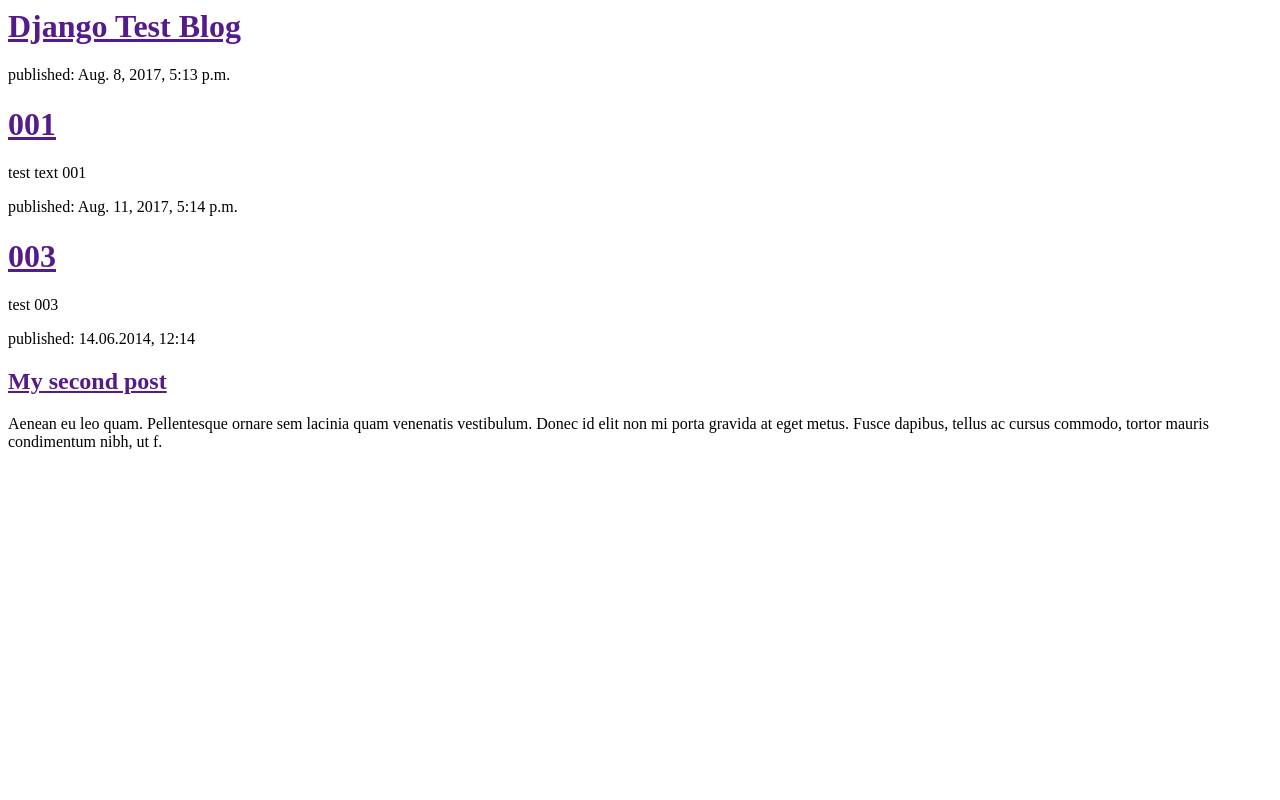
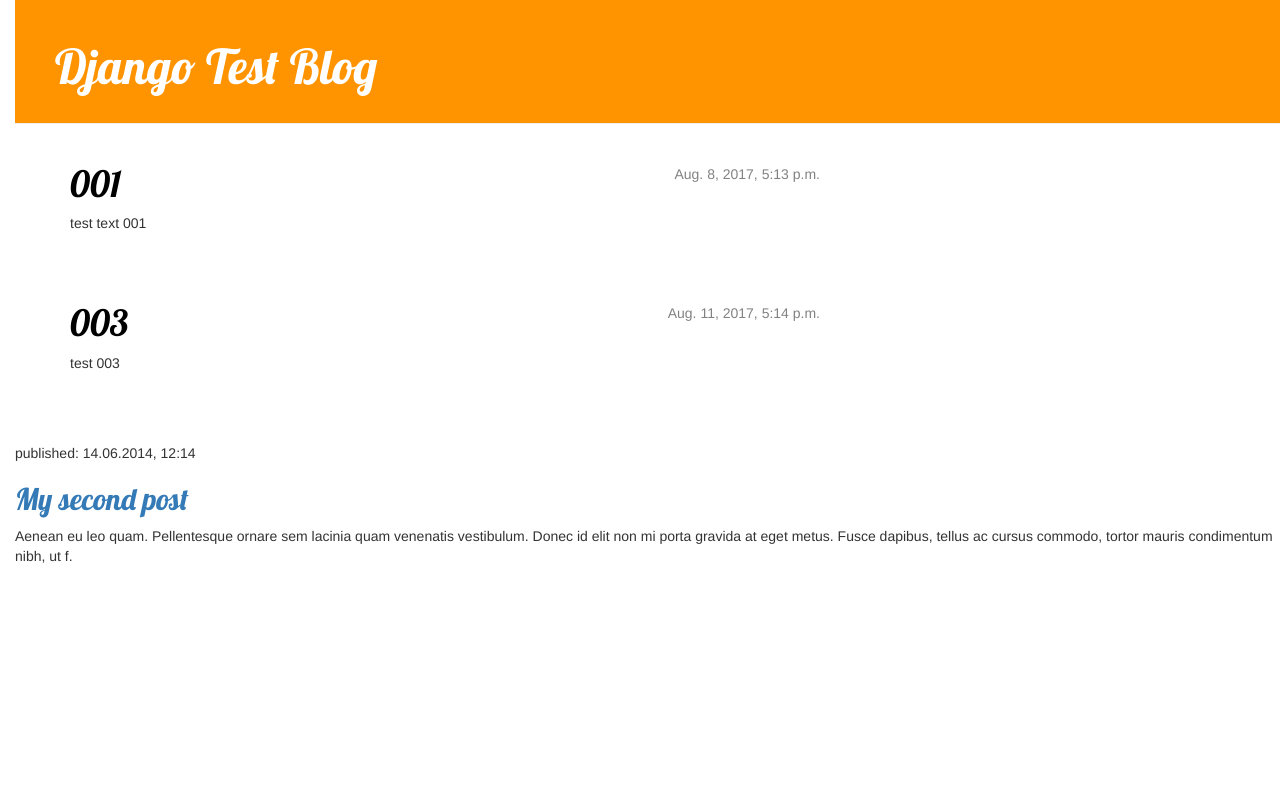
Before and after one commit to wangyunyu/my-first-blog, a Django app: page / in a window 1280 px wide. Run offline with Django 3.2, Linux system fonts and the light colour scheme; data comes from the database, SQL or seed files in the repository; some libraries are stand-ins or nearby versions.

Commit message:
blog update

```diff
--- /dev/null
+++ b/blog/static/css/blog.css
@@ -0,0 +1,56 @@
+h1 a {
+    color:#FCA205;
+    font-family: 'Lobster';
+}
+
+body {
+    padding-left:15px;
+}
+
+.page-header {
+    background-color: #ff9400;
+    margin-top: 0;
+    padding: 20px 20px 20px 40px;
+}
+
+.page-header h1, .page-header h1 a, .page-header h1 a:visited, .page-header h1 a:active {
+    color: #ffffff;
+    font-size: 36pt;
+    text-decoration: none;
+}
+
+.content {
+    margin-left: 40px;
+}
+
+h1, h2, h3, h4 {
+    font-family: 'Lobster', cursive;
+}
+
+.date {
+    float: right;
+    color: #828282;
+}
+
+.save {
+    float: right;
+}
+
+.post-form textarea, .post-form input {
+    width: 100%;
+}
+
+.top-menu, .top-menu:hover, .top-menu:visited {
+    color: #ffffff;
+    float: right;
+    font-size: 26pt;
+    margin-right: 20px;
+}
+
+.post {
+    margin-bottom: 70px;
+}
+
+.post h1 a, .post h1 a:visited {
+    color: #000000;
+}
--- a/blog/templates/blog/post_list.html
+++ b/blog/templates/blog/post_list.html
@@ -1,20 +1,33 @@
+{% load staticfiles %}
 <html>
     <head>
+            <link rel="stylesheet" href="//maxcdn.bootstrapcdn.com/bootstrap/3.2.0/css/bootstrap.min.css">
+            <link rel="stylesheet" href="//maxcdn.bootstrapcdn.com/bootstrap/3.2.0/css/bootstrap-theme.min.css">
+            <link rel="stylesheet" href="{% static 'css/blog.css' %}">
+            <link href="//fonts.googleapis.com/css?family=Lobster&subset=latin,latin-ext" rel="stylesheet" type="text/css">
         <title>Django Test blog</title>
     </head>
     <body>
 
-        <div>
+        <div class="page-header">
             <h1><a href="">Django Test Blog</a></h1>
         </div>
-        {% for post in posts %}
-        <div>
-            <p>published: {{post.published_date}}</p>
-            <h1><a href="">{{post.title}}</a></h1>
-            <p>{{post.text|linebreaksbr}}</p>
+        <div class="content container">
+            <div class="row">
+                <div class="col-md-8">
+                    {% for post in posts %}
+                        <div class="post">
+                            <div class="date">
+                                 {{post.published_date}}
+                            </div>
+                            <h1><a href="">{{post.title}}</a></h1>
+                             <p>{{post.text|linebreaksbr}}</p>
+                         </div>
+                    {% endfor %}
+                </div>
+            </div>
         </div>
-        {% endfor %}
-        <div>
+                <div>
             <p>published: 14.06.2014, 12:14</p>
             <h2><a href="">My second post</a></h2>
             <p>Aenean eu leo quam. Pellentesque ornare sem lacinia quam venenatis vestibulum. Donec id elit non mi porta gravida at eget metus. Fusce dapibus, tellus ac cursus commodo, tortor mauris condimentum nibh, ut f.</p>
```
